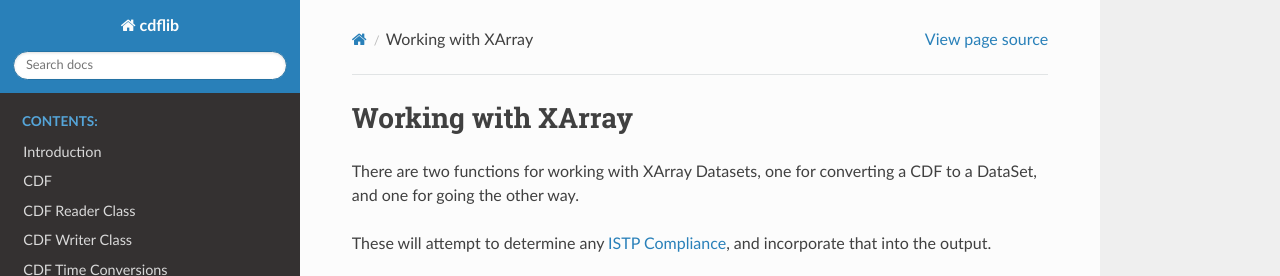
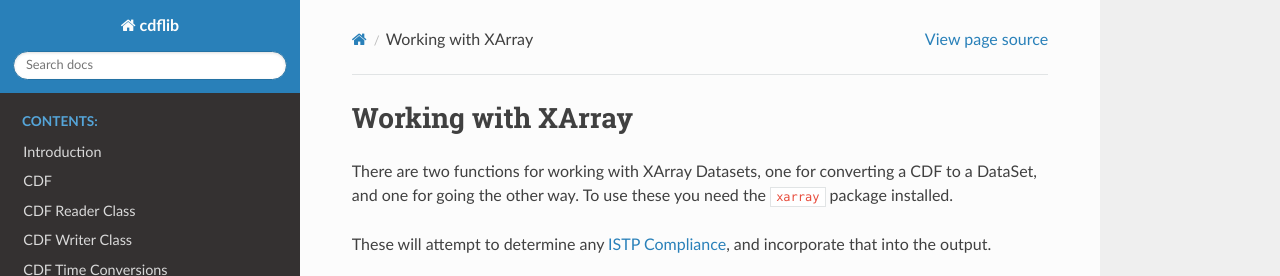
Before and after one commit to MAVENSDC/cdflib, a Sphinx documentation site: the page built from doc/modules/xarray.rst, in a window 1280 px wide, cut to the strip 0-276 px from the top of the page. Built offline with Sphinx 7.4.7 and the Read the Docs theme 2.0.0, drawn with Linux system fonts in a browser that asks for light colours.

Commit message:
Make xarray an optional dependency

```diff
--- a/doc/modules/xarray.rst
+++ b/doc/modules/xarray.rst
@@ -2,7 +2,8 @@ Working with XArray
 ===================
 
 There are two functions for working with XArray Datasets, one for converting
-a CDF to a DataSet, and one for going the other way.
+a CDF to a DataSet, and one for going the other way. To use these you need
+the ``xarray`` package installed.
 
 These will attempt to determine any
 `ISTP Compliance <https://spdf.gsfc.nasa.gov/istp_guide/istp_guide.html>`_, and incorporate that into the output.
```
Also changed, not shown: 1 other file.
